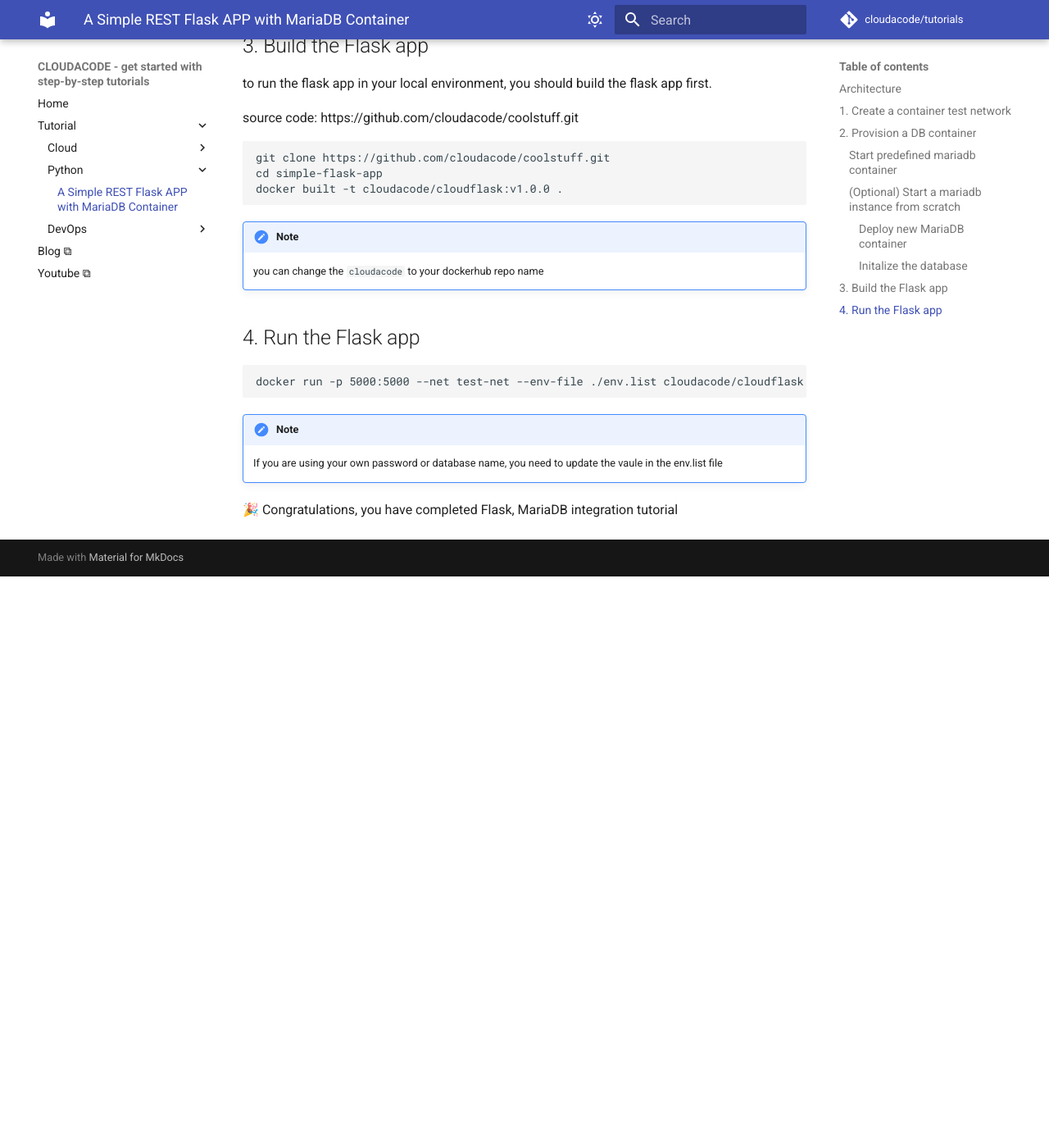
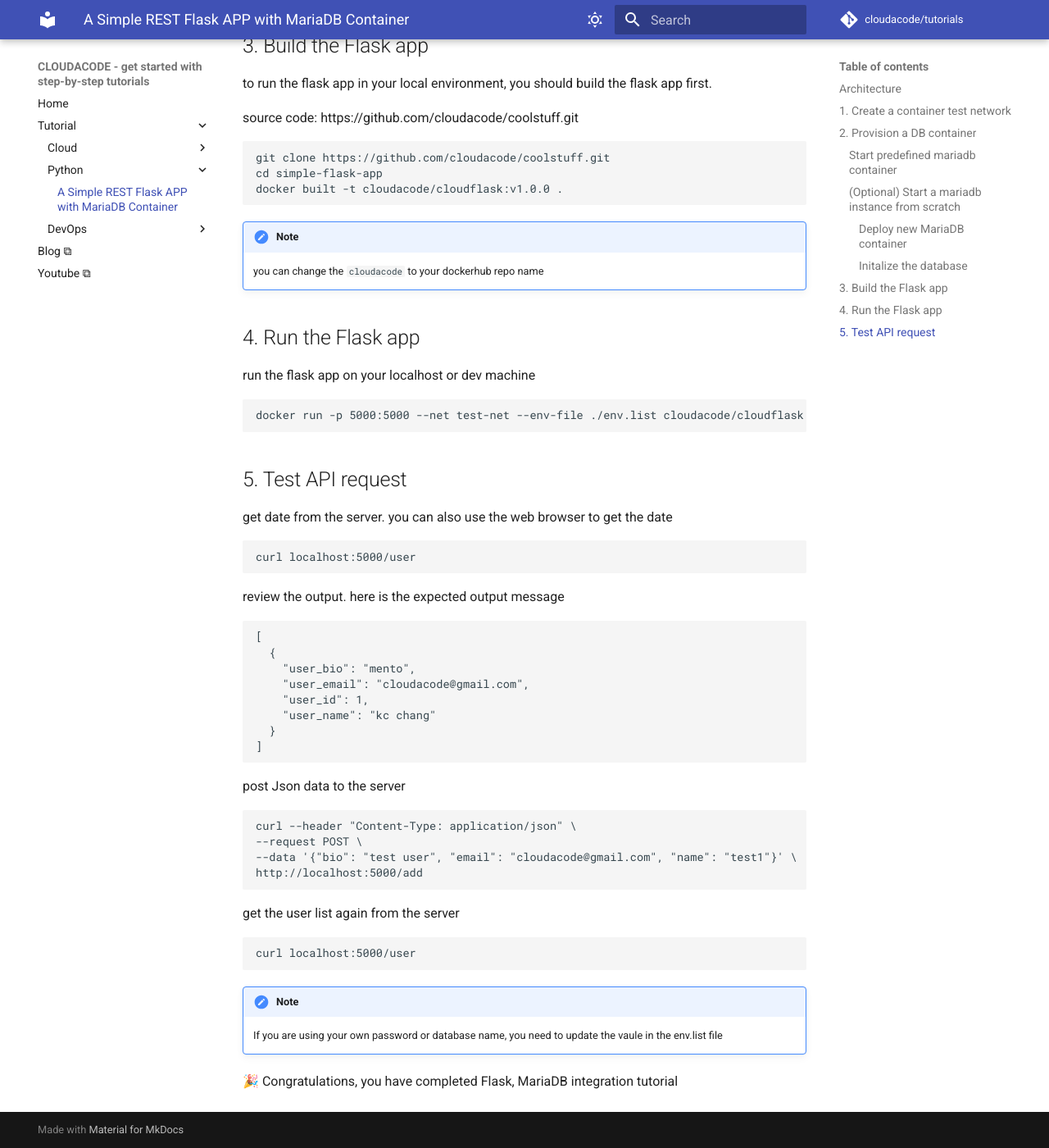
Before and after one commit to cloudacode/tutorials, an MkDocs documentation site: the page built from docs/python/flask/simple-flask-app-mariadb.md, in a window 1280 px wide and 1400 px high, scrolled down 2741 px. Shown: the whole window at 82% size. Built offline with MkDocs 1.6.1 and Material for MkDocs 9.7.7, drawn with Linux system fonts in a browser that asks for light colours; comment, search, counter and statistics services are not loaded; before the commit the page ends 3444 px from its top, so only the background shows below that.

Commit message:
added testing procedure

````diff
--- a/docs/python/flask/simple-flask-app-mariadb.md
+++ b/docs/python/flask/simple-flask-app-mariadb.md
@@ -121,8 +121,41 @@ docker built -t cloudacode/cloudflask:v1.0.0 .
 
 ## 4. Run the Flask app
 
+run the flask app on your localhost or dev machine
 ```bash
-docker run -p 5000:5000 --net test-net --env-file ./env.list cloudacode/cloudflask:v1.0.0
+docker run -p 5000:5000 --net test-net --env-file ./env.list cloudacode/cloudflask:v1.1.0
+```
+
+## 5. Test API request
+
+get date from the server. you can also use the web browser to get the date
+```bash
+curl localhost:5000/user
+```
+
+review the output. here is the expected output message
+```json
+[
+  {
+    "user_bio": "mento",
+    "user_email": "cloudacode@gmail.com",
+    "user_id": 1,
+    "user_name": "kc chang"
+  }
+]
+```
+
+post Json data to the server
+```bash
+curl --header "Content-Type: application/json" \
+--request POST \
+--data '{"bio": "test user", "email": "cloudacode@gmail.com", "name": "test1"}' \
+http://localhost:5000/add
+```
+
+get the user list again from the server
+```bash
+curl localhost:5000/user
 ```
 
 !!! Note
````
